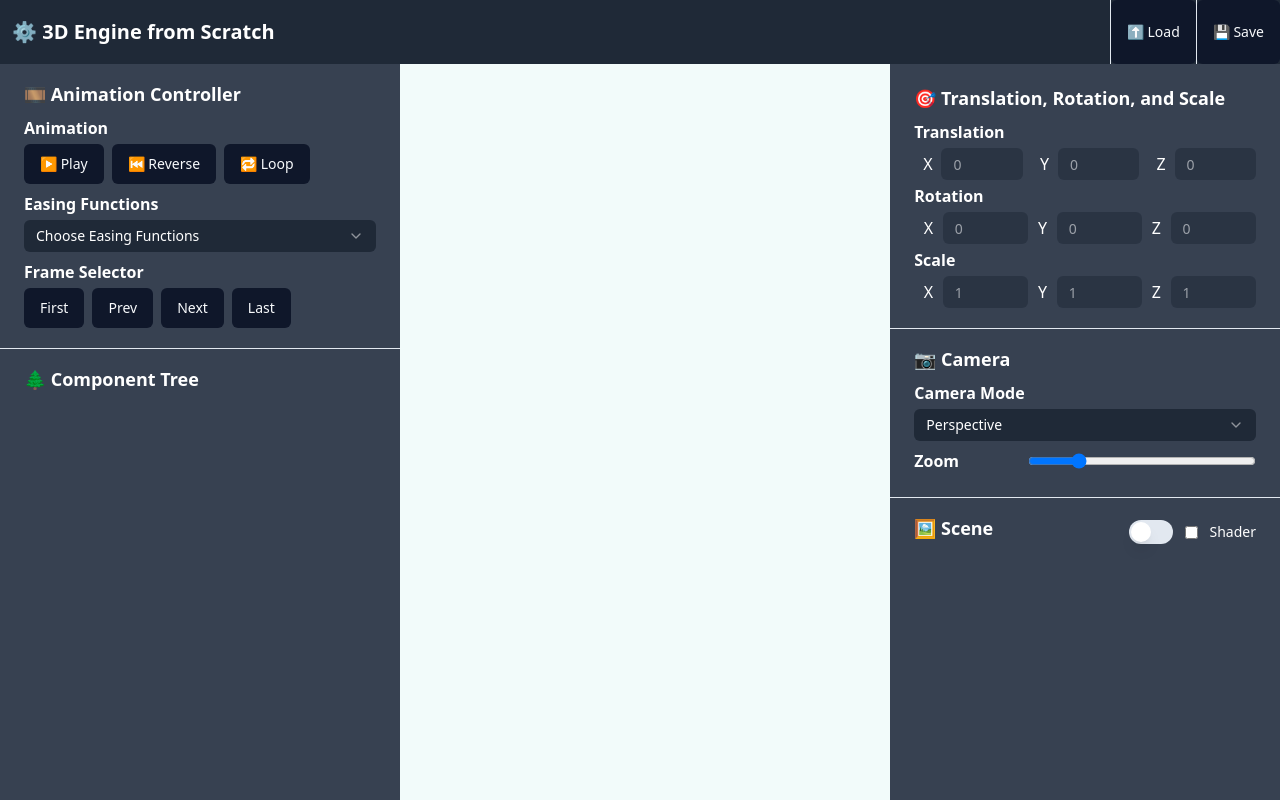
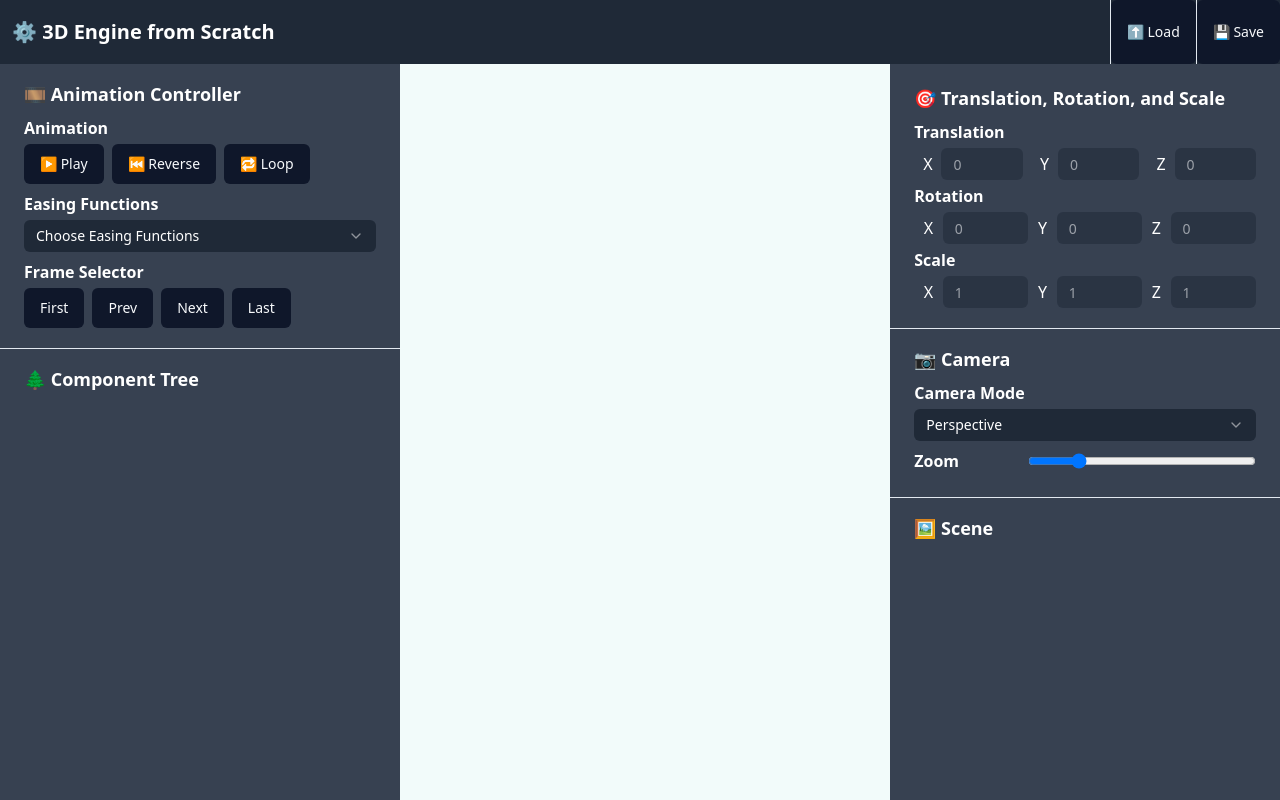
Before and after one commit to mikeleo03/3D-Engine-From-Scratch, a Next.js app: page / in a window 1280 px wide. Built offline with nearby package versions, Linux system fonts and the light colour scheme.

Commit message:
Update mainpage.tsx

```diff
--- a/pages/mainpage.tsx
+++ b/pages/mainpage.tsx
@@ -774,26 +774,7 @@ export default function Home() {
                     {/* Scene */}
                     <div className="text-base font-semibold flex flex-row justify-between w-full p-6 py-4">
                         <div className="text-lg font-semibold pb-2">🖼️ Scene</div>
-                        <div className="flex items-center space-x-3">
-                            <Switch
-                                id="shader-switch"
-                                checked={shader.enabled}
-                                onChange={toggleShader}
-                            />
-                            {/* <Switch
-                                id="shader-switch"
-                                className="w-10"
-                                checked={shader.enabled}
-                                onChange={toggleShader}
-                            /> */}
-                            <input
-                                type="checkbox"
-                                id="shader-switch"
-                                checked={shader.enabled}
-                                onChange={toggleShader}
-                            />
-                            <Label htmlFor="shader-switch">Shader</Label>
-                        </div>
+
                     </div>
                 </div>
             </div>
```
